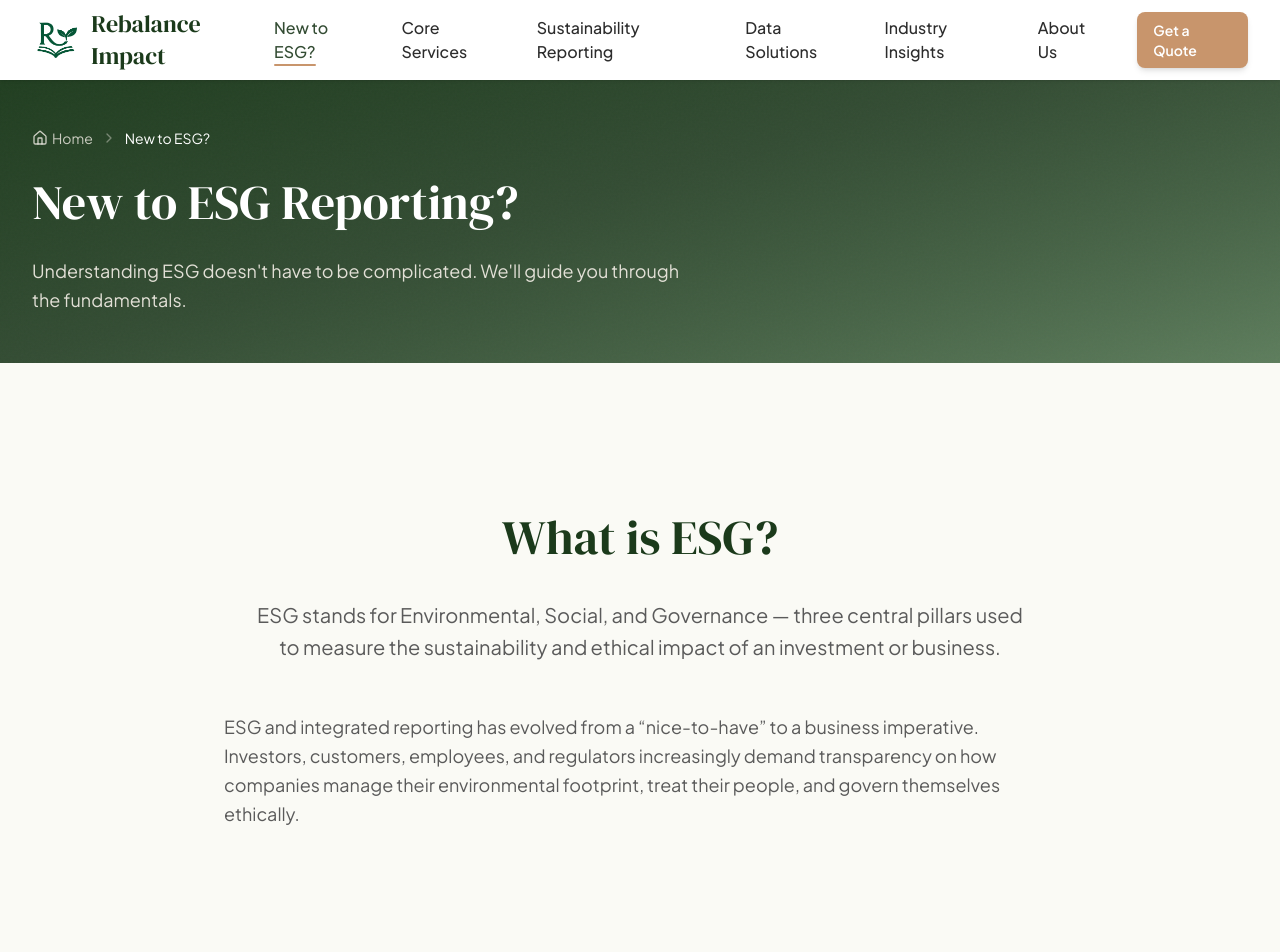
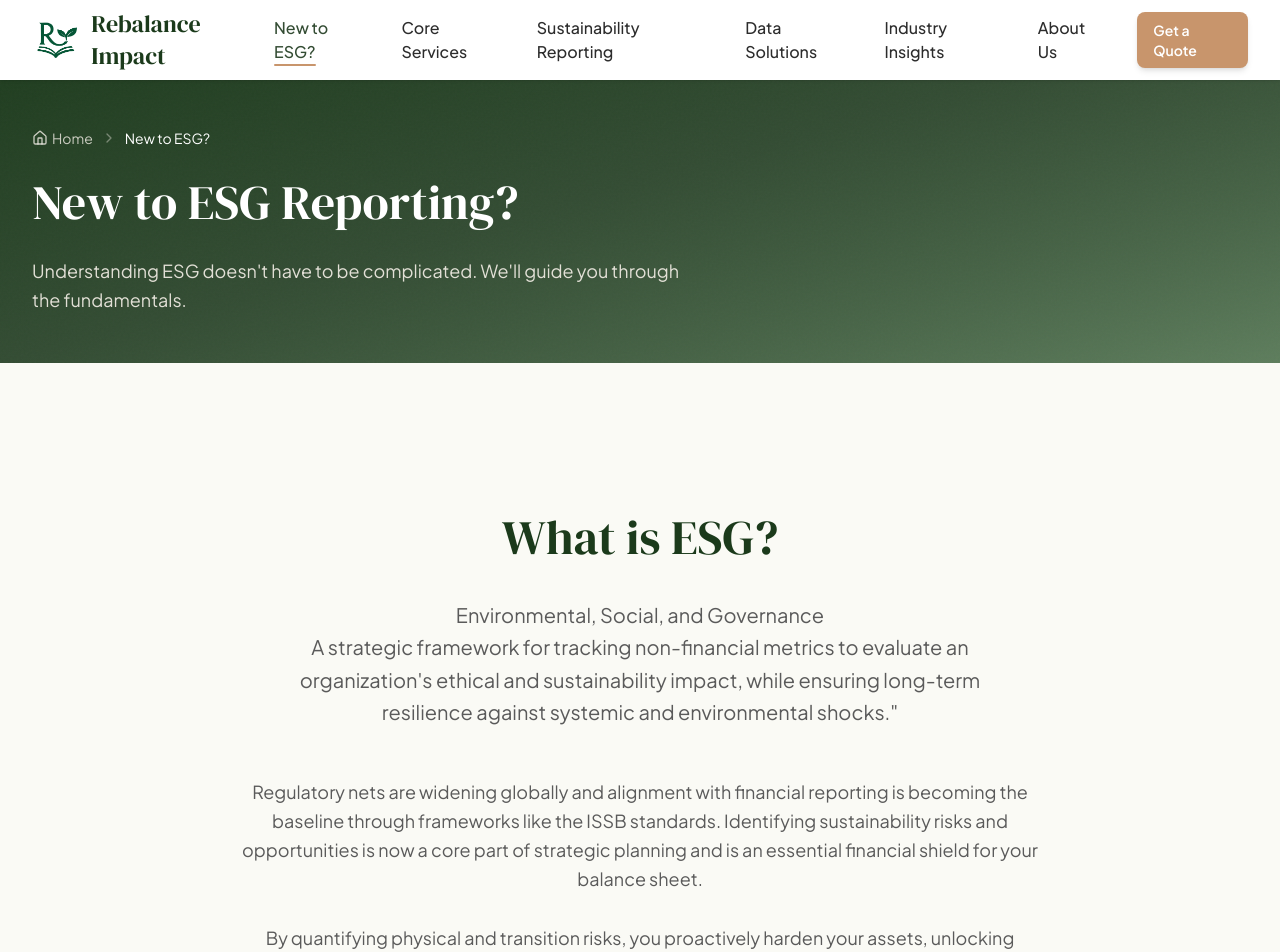
Before and after one commit to RebalanceImpact/RebalanceImpact.github.io, a React (Vite) app: page /new-to-esg-reporting in a window 1280 px wide. Shown: the top 952 px of the page. Built offline with nearby package versions, Linux system fonts and the light colour scheme.

Commit message:
all updates and netifly

```diff
--- a/src/data/services.js
+++ b/src/data/services.js
@@ -50,9 +50,9 @@ export const coreServices = [
     id: 1,
     title: "Reporting & Disclosure",
     image: "/assets/images/library.jpg",
-    description: "We help organizations prepare comprehensive integrated reports that meet regulatory requirements and stakeholder expectations. Our team ensures accurate data collection, materiality assessments, and clear communication of financial and sustainability performance.",
+    description: "We help organizations prepare comprehensive annual reports that meet regulatory requirements and stakeholder expectations. Our team ensures accurate data collection, materiality assessments, and clear communication of financial and sustainability performance.",
     features: [
-      "Framework alignment (ISSB - IFRS S1 & S2, GRI, SASB, TCFD)",
+      "Framework alignment (ISSB - IFRS S1 & S2, GRI, SASB)",
       "Materiality assessment",
       "Data quality assurance",
       "Report preparation and review",
@@ -77,8 +77,8 @@ export const coreServices = [
     description: "Integrate sustainability into your core business strategy. We help identify opportunities, mitigate risks, and develop roadmaps that align financial and sustainability goals with long-term business success.",
     features: [
       "Integrated strategy development",
-      "Risk assessment",
-      "Opportunity identification",
+      "Development of Standard Operating Procedures (SOPs)",
+      "Risk assessment & Opportunity identification",
       "Implementation roadmaps",
     ],
   },
--- a/src/pages/ESGServicesPage.jsx
+++ b/src/pages/ESGServicesPage.jsx
@@ -45,7 +45,7 @@ const ESGServicesPage = () => {
           <SectionHeading
             label="Our Services"
             title="What We Offer"
-            subtitle="Expert guidance across all aspects of integrated strategy, reporting, and implementation."
+            subtitle="Expert guidance across all aspects of strategy, reporting, and implementation."
             className="mb-16"
           />
 
--- a/src/pages/NewToESGPage.jsx
+++ b/src/pages/NewToESGPage.jsx
@@ -121,19 +121,19 @@ const NewToESGPage = () => {
   const faqItems = [
     {
       question: 'How do I know if my company needs integrated reporting?',
-      answer: 'If you have stakeholders asking about sustainability, are seeking investment, operate in regulated industries, or want to future-proof your business, integrated reporting is likely beneficial. Many jurisdictions are also introducing mandatory disclosure requirements.',
+      answer: 'Integrated reporting is necessary if you face mandatory disclosures based on your jurisdictional requirements, or if major clients require non-financial data to satisfy their own Scope 3 supply chain obligations. It is also vital for securing better capital terms, as lenders and insurers increasingly use integrated metrics to assess your resilience to environmental and systemic shocks.',
     },
     {
       question: 'What frameworks should we use?',
-      answer: 'Common frameworks include GRI (Global Reporting Initiative), SASB (Sustainability Accounting Standards Board), TCFD (Task Force on Climate-related Financial Disclosures), and the new ISSB standards. The right choice depends on your industry, stakeholders, and regulatory environment.',
-    },
-    {
-      question: 'How long does it take to implement integrated reporting?',
-      answer: 'Initial implementation typically takes 6-12 months, depending on your current data maturity and the scope of reporting. We help streamline this process by focusing on what matters most to your stakeholders.',
+      answer: 'Common frameworks include the new ISSB (IFRS S1&S2) standards being adopted globally, the GRI (Global Reporting Initiative), and SASB (Sustainability Accounting Standards Board). Often a combination of frameworks is used to meet different stakeholder needs. We offer a complimentary, no-obligation consultation to help identify the most relevant ones for your industry and reporting goals.',
     },
     {
       question: 'Is ESG only for large corporations?',
-      answer: 'No. While large companies often lead, SMEs are increasingly adopting ESG and sustainability practices. Many find that even simple sustainability initiatives improve efficiency and attract customers who value responsible business practices.',
+      answer: 'No. While large companies often lead, SMEs are increasingly adopting sustainability practices. Many find that even simple sustainability initiatives improve efficiency and attract customers who value responsible business practices.',
+    },
+    {
+      question: 'Where do I start?',
+      answer: 'Start with two steps: Understand your (future) legal standing and conduct a Materiality Assessment to determine what data you will need to start collecting. You don’t need to report on everything at once; focus on the metrics that most significantly impact your specific industry and your financial bottom line.',
     },
   ];
 
@@ -168,14 +168,23 @@ const NewToESGPage = () => {
           >
             <SectionHeading
               title="What is ESG?"
-              subtitle="ESG stands for Environmental, Social, and Governance — three central pillars used to measure the sustainability and ethical impact of an investment or business."
+              subtitle={
+              <>
+              Environmental, Social, and Governance
+              <br />
+              A strategic framework for tracking non-financial metrics to evaluate an organization's ethical and sustainability impact, while ensuring long-term resilience against systemic and environmental shocks."
+              </>
+              }
               className="mb-12"
             />
-            <p className="text-charcoal-light text-lg leading-relaxed">
-              ESG and integrated reporting has evolved from a &ldquo;nice-to-have&rdquo; to a business imperative.
-              Investors, customers, employees, and regulators increasingly demand transparency
-              on how companies manage their environmental footprint, treat their people, and
-              govern themselves ethically.
+            <p className="text-charcoal-light text-lg leading-relaxed text-center">
+              Regulatory nets are widening globally and alignment with financial reporting is becoming the baseline through frameworks like the ISSB standards.
+              Identifying sustainability risks and opportunities is now a core part of strategic planning and is an essential financial shield for your balance sheet.
+              <br />
+              <br />
+              By quantifying physical and transition risks, you proactively harden your assets, unlocking alternative financing, attractive insurance premiums as well as lower interest rates
+              and avoiding emergency capital outlays or stranded assets down the line.
+              ESG is no longer just about doing good — it’s about doing well by doing good.
             </p>
           </motion.div>
         </Container>
--- a/src/pages/SustainableReportingPage.jsx
+++ b/src/pages/SustainableReportingPage.jsx
@@ -80,7 +80,7 @@ const SustainableReportingPage = () => {
     {
       name: 'TCFD',
       fullName: 'Task Force on Climate-related Financial Disclosures',
-      description: 'Framework for climate-related financial risk disclosures.',
+      description: 'Climate-related financial risk disclosures. Now integrated into ISSB standards.',
     },
     {
       name: 'CSRD',
```
Also changed, not shown: 1 other file (tests, documents, lock files or other folders).
